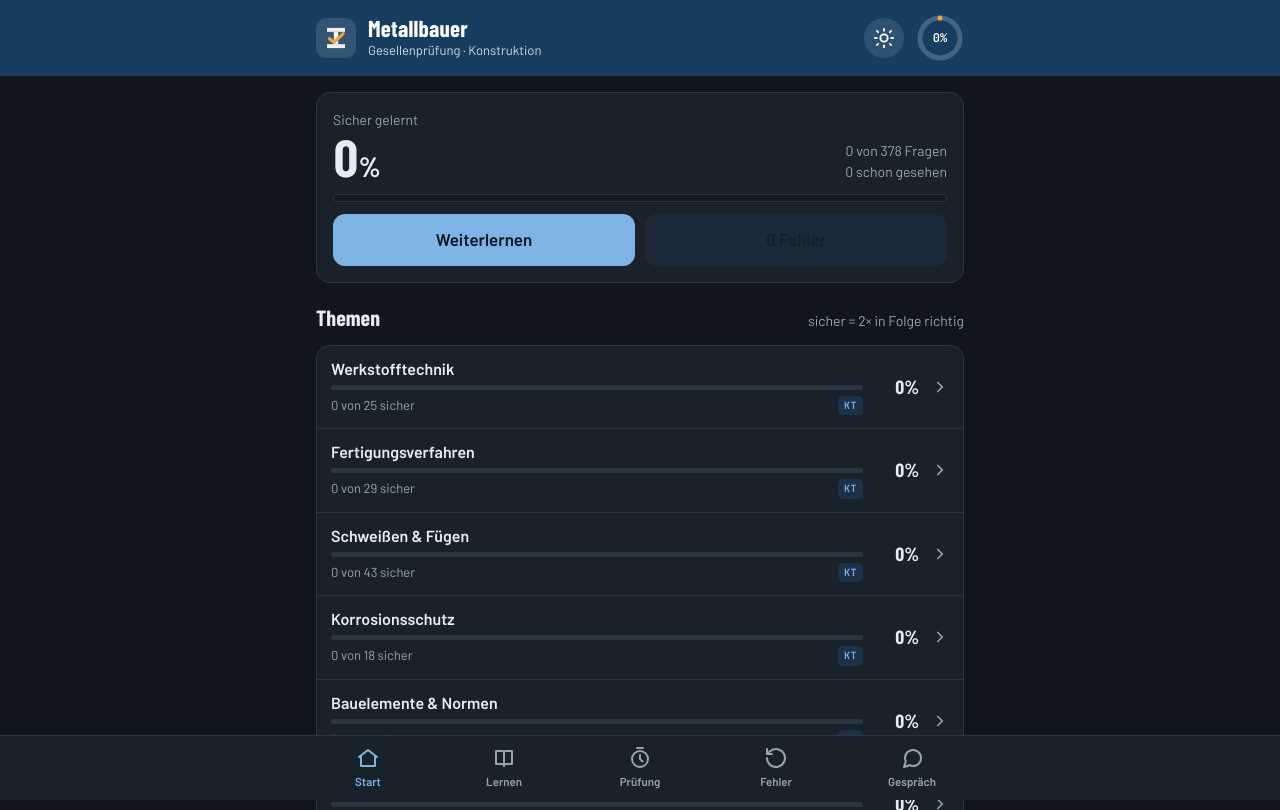
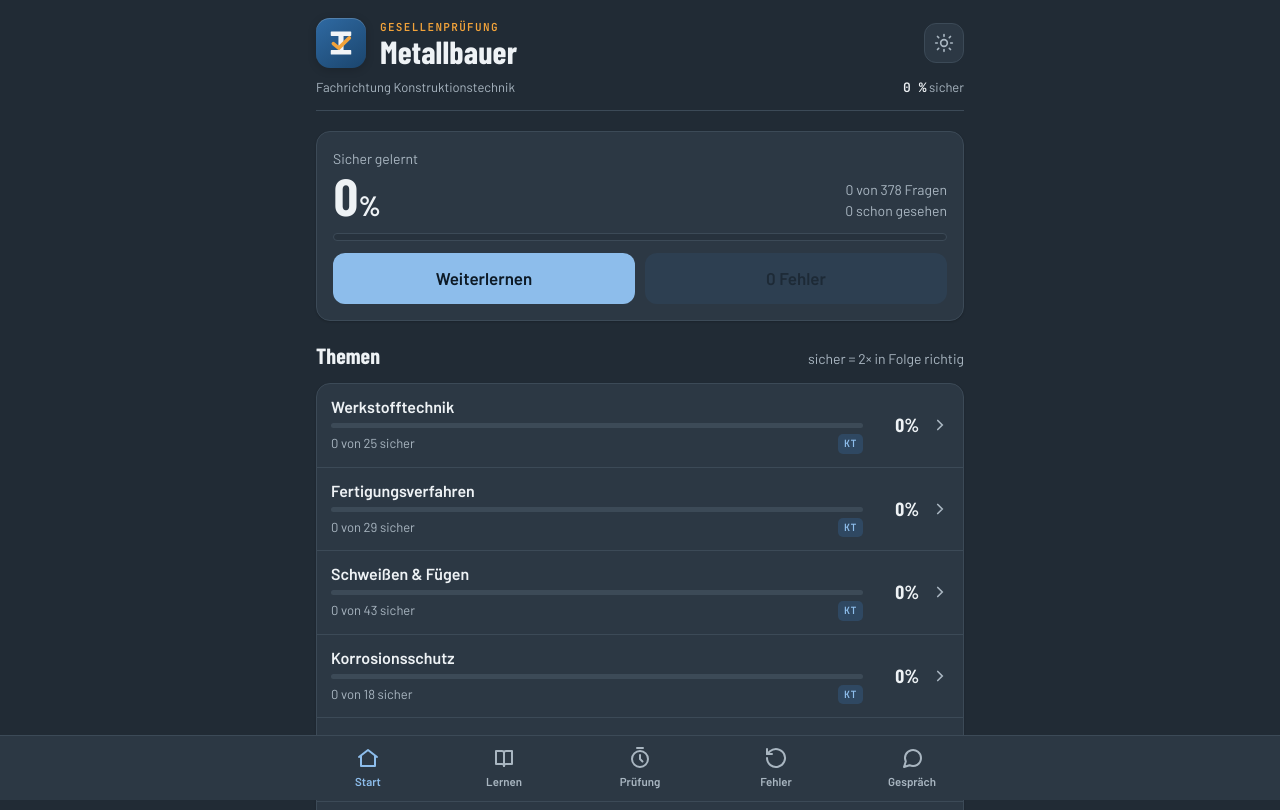
Before and after one commit to fk-innovates/metallbauer, a plain HTML site: page index.html in a window 1280 px wide. Shown: the top 810 px of the page. Drawn offline with nearby package versions, Linux system fonts and the light colour scheme.

Commit message:
Add files via upload

```diff
--- a/index.html
+++ b/index.html
@@ -3,7 +3,7 @@
 <head>
 <meta charset="utf-8">
 <meta name="viewport" content="width=device-width, initial-scale=1, viewport-fit=cover">
-<meta name="theme-color" content="#173d61">
+<meta name="theme-color" content="#212b35">
 <meta name="apple-mobile-web-app-capable" content="yes">
 <meta name="mobile-web-app-capable" content="yes">
 <meta name="apple-mobile-web-app-title" content="Metallbauer">
@@ -17,7 +17,7 @@
 </head>
 <body>
 <style>
-/* Layout: App-Aufbau fürs Handy – stahlblaues Kopfband, eine Spalte mit Karten, feste Tab-Leiste unten (kein Hochscrollen zur Navigation) */
+/* Layout: App-Aufbau fürs Handy – ruhiger Kopf mit Logo-Kachel, eine Spalte mit Karten, feste Tab-Leiste unten (kein Hochscrollen zur Navigation) */
 :root{
   --bg:#eef2f6; --surface:#ffffff; --sunk:#f5f7fa; --ink:#16202a; --muted:#61707d; --line:#dbe2e9;
   --steel:#1f4e79; --steel-2:#2b67a0; --steel-soft:#e3edf7; --on-steel:#ffffff; --spark:#f2a33a;
@@ -29,13 +29,13 @@
   --tabh:64px;
 }
 @media (prefers-color-scheme:dark){:root:not([data-theme="light"]){
-  --bg:#10161c; --surface:#19222b; --sunk:#141b22; --ink:#e6ecf1; --muted:#97a5b1; --line:#2a3642;
-  --steel:#173d61; --steel-2:#7fb2e5; --steel-soft:#1d3148; --on-steel:#ffffff; --spark:#f2a33a;
-  --ok:#5fd193; --ok-soft:#153325; --bad:#f28b81; --bad-soft:#3a1c1a; --shadow:none; color-scheme:dark}}
+  --bg:#212b35; --surface:#2c3844; --sunk:#27323d; --ink:#eef2f5; --muted:#a9b6c1; --line:#3c4a57;
+  --steel:#2b5a86; --steel-2:#8dbdeb; --steel-soft:#2f4862; --on-steel:#ffffff; --spark:#f2a33a;
+  --ok:#66d69a; --ok-soft:#21422f; --bad:#f4938a; --bad-soft:#4b2a28; --shadow:0 1px 2px rgba(0,0,0,.18); color-scheme:dark}}
 :root[data-theme="dark"]{
-  --bg:#10161c; --surface:#19222b; --sunk:#141b22; --ink:#e6ecf1; --muted:#97a5b1; --line:#2a3642;
-  --steel:#173d61; --steel-2:#7fb2e5; --steel-soft:#1d3148; --on-steel:#ffffff; --spark:#f2a33a;
-  --ok:#5fd193; --ok-soft:#153325; --bad:#f28b81; --bad-soft:#3a1c1a; --shadow:none; color-scheme:dark}
+  --bg:#212b35; --surface:#2c3844; --sunk:#27323d; --ink:#eef2f5; --muted:#a9b6c1; --line:#3c4a57;
+  --steel:#2b5a86; --steel-2:#8dbdeb; --steel-soft:#2f4862; --on-steel:#ffffff; --spark:#f2a33a;
+  --ok:#66d69a; --ok-soft:#21422f; --bad:#f4938a; --bad-soft:#4b2a28; --shadow:0 1px 2px rgba(0,0,0,.18); color-scheme:dark}
 *{box-sizing:border-box;-webkit-tap-highlight-color:transparent}
 html{-webkit-text-size-adjust:100%}
 body{background:var(--bg);color:var(--ink);font-family:var(--f-body);font-size:16px;line-height:1.5;
@@ -47,18 +47,18 @@ h1,h2,h3{margin:0;font-family:var(--f-disp);font-weight:700;line-height:1.1;text
 .inner{max-width:680px;margin:0 auto;padding-left:max(16px,env(safe-area-inset-left,0px));padding-right:max(16px,env(safe-area-inset-right,0px))}
 
 /* Kopf */
-.top{background:var(--steel);color:var(--on-steel);margin-top:calc(-1 * env(safe-area-inset-top,0px));padding-top:calc(env(safe-area-inset-top,0px) + 14px);padding-bottom:14px}
-.top .inner{display:flex;align-items:center;gap:12px}
-.logo{width:40px;height:40px;flex:none;border-radius:10px;background:rgba(255,255,255,.12);display:grid;place-items:center}
-.top h1{font-size:23px;letter-spacing:.01em}
-.top p{margin:0;font-size:13px;opacity:.8;white-space:nowrap;overflow:hidden;text-overflow:ellipsis}
+.top{padding-top:18px;padding-bottom:6px}
+.top .inner{display:flex;align-items:center;gap:14px}
+.logo{width:50px;height:50px;flex:none;border-radius:14px;display:grid;place-items:center;
+  background:linear-gradient(145deg,#2f6aa3,#1b456d);box-shadow:inset 0 1px 0 rgba(255,255,255,.18),0 2px 8px rgba(0,0,0,.18)}
 .top .grow{flex:1;min-width:0}
-.themeBtn{width:40px;height:40px;flex:none;border-radius:50%;display:grid;place-items:center;color:var(--on-steel);background:rgba(255,255,255,.1)}
-.ring{width:48px;height:48px;flex:none;position:relative}
-.ring svg{display:block}
-.ring span{position:absolute;inset:0;display:grid;place-items:center;font-family:var(--f-mono);font-size:12px;font-weight:600}
+.eyebrow{display:block;font-family:var(--f-mono);font-size:11px;font-weight:600;letter-spacing:.12em;text-transform:uppercase;color:var(--spark)}
+.top h1{font-size:32px;letter-spacing:.005em;line-height:1}
+.themeBtn{width:40px;height:40px;flex:none;border-radius:12px;display:grid;place-items:center;color:var(--muted);background:var(--surface);border:1px solid var(--line)}
+.subline{flex:1;margin-top:10px;padding-bottom:12px;border-bottom:1px solid var(--line);display:flex;justify-content:space-between;gap:10px;font-size:13px;color:var(--muted)}
+.subline b{color:var(--ink);font-weight:600}
 
-main{padding-top:16px}
+main{padding-top:14px}
 .stack{display:flex;flex-direction:column;gap:14px}
 .card{background:var(--surface);border:1px solid var(--line);border-radius:14px;padding:16px;box-shadow:var(--shadow);display:flex;flex-direction:column;gap:12px;min-width:0}
 .sec-h{display:flex;justify-content:space-between;align-items:baseline;gap:8px;margin-top:8px}
@@ -133,11 +133,12 @@ details p{margin-top:8px}
 </style>
 
 <header class="top"><div class="inner">
-  <div class="logo" aria-hidden="true"><svg width="28" height="28" viewBox="0 0 100 100"><rect x="18" y="14" width="64" height="14" fill="#eef1f3"/><rect x="42" y="28" width="16" height="44" fill="#eef1f3"/><rect x="18" y="72" width="64" height="14" fill="#eef1f3"/><path d="M26 52 L43 66 L76 34" fill="none" stroke="#f2a33a" stroke-width="11" stroke-linecap="round" stroke-linejoin="round"/></svg></div>
-  <div class="grow"><h1>Metallbauer</h1><p>Gesellenprüfung · Konstruktion</p></div>
-  <button class="themeBtn" id="themeBtn" aria-label="Hell oder dunkel umschalten"><svg width="22" height="22" viewBox="0 0 24 24" fill="none" stroke="currentColor" stroke-width="2" stroke-linecap="round"><path id="themeIco" d="M20 14.5A8 8 0 0 1 9.5 4 8 8 0 1 0 20 14.5z"/></svg></button>
-  <div class="ring" title="sicher gelernt"><svg width="48" height="48" viewBox="0 0 48 48"><circle cx="24" cy="24" r="20" fill="none" stroke="rgba(255,255,255,.2)" stroke-width="5"/><circle id="ringArc" cx="24" cy="24" r="20" fill="none" stroke="#f2a33a" stroke-width="5" stroke-linecap="round" stroke-dasharray="0 126" transform="rotate(-90 24 24)"/></svg><span id="ringTxt">0%</span></div>
-</div></header>
+  <div class="logo" aria-hidden="true"><svg width="32" height="32" viewBox="0 0 100 100"><rect x="18" y="14" width="64" height="14" rx="2" fill="#f1f4f7"/><rect x="42" y="28" width="16" height="44" fill="#f1f4f7"/><rect x="18" y="72" width="64" height="14" rx="2" fill="#f1f4f7"/><path d="M26 52 L43 66 L76 34" fill="none" stroke="#f2a33a" stroke-width="11" stroke-linecap="round" stroke-linejoin="round"/></svg></div>
+  <div class="grow"><span class="eyebrow">Gesellenprüfung</span><h1>Metallbauer</h1></div>
+  <button class="themeBtn" id="themeBtn" aria-label="Hell oder dunkel umschalten"><svg width="20" height="20" viewBox="0 0 24 24" fill="none" stroke="currentColor" stroke-width="2" stroke-linecap="round"><path id="themeIco" d="M20 14.5A8 8 0 0 1 9.5 4 8 8 0 1 0 20 14.5z"/></svg></button>
+</div>
+<div class="inner"><div class="subline"><span>Fachrichtung Konstruktionstechnik</span><span><b class="num" id="ringTxt">0 %</b> sicher</span></div></div>
+</header>
 
 <main class="inner"><div id="view" class="stack"><div class="card"><p class="muted">Fragen werden geladen …</p></div></div></main>
 
@@ -176,7 +177,7 @@ const openErrors=()=>Q.map((_,i)=>i).filter(i=>st(i).w>0&&!known(i));
 function record(i,ok){const o=st(i);o.s++;ok?(o.c++,o.streak++):(o.w++,o.streak=0);S.q[i]=o;save();header()}
 function header(){
   const k=Q.filter((_,i)=>known(i)).length;const p=Q.length?Math.round(k/Q.length*100):0;
-  $("#ringArc").setAttribute("stroke-dasharray",`${(p/100*125.7).toFixed(1)} 126`);$("#ringTxt").textContent=p+"%";
+  $("#ringTxt").textContent=p+" %";
   const e=openErrors().length;const d=$("#errDot");d.hidden=!e;d.textContent=e>99?"99+":e;
 }
 function grade(p){
--- a/sw.js
+++ b/sw.js
@@ -1,4 +1,4 @@
-const CACHE="metallbauer-v5";
+const CACHE="metallbauer-v6";
 const FILES=["./", "index.html", "manifest.webmanifest", "questions.json", "cards.json", "icons/icon-192.png", "icons/icon-512.png", "icons/icon-maskable-512.png", "icons/apple-touch-icon.png", "icons/favicon-32.png"];
 self.addEventListener("install",e=>{e.waitUntil(caches.open(CACHE).then(c=>c.addAll(FILES)).then(()=>self.skipWaiting()))});
 self.addEventListener("activate",e=>{e.waitUntil(caches.keys().then(ks=>Promise.all(ks.filter(k=>k!==CACHE).map(k=>caches.delete(k)))).then(()=>self.clients.claim()))});
```
Also changed, not shown: manifest.webmanifest.
